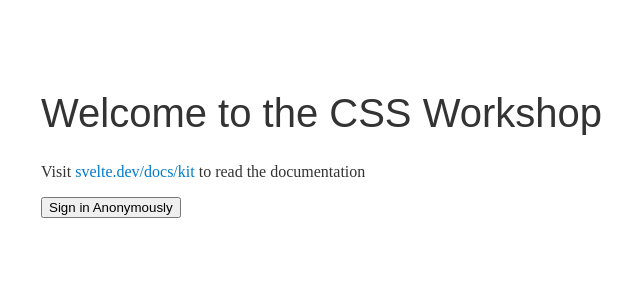
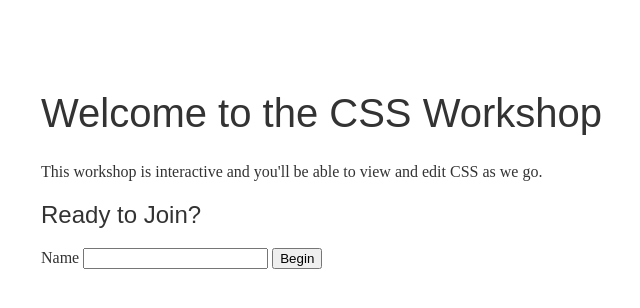
Before and after one commit to koflaherty/css-workshop, a SvelteKit app: page / in a window 1280 px wide. Shown: the top 308 px of the page, without its empty margins (239-879 px from the left). Built offline with nearby package versions, Linux system fonts and the light colour scheme; a web font is replaced by a local one.

Commit message:
save user display name to example

```diff
--- a/src/routes/+page.svelte
+++ b/src/routes/+page.svelte
@@ -1,11 +1,23 @@
 <script lang="ts">
 	import { goto } from '$app/navigation';
-	import { signPlayerIn } from '$lib/firebase';
+	import { signPlayerIn, realtimeDb } from '$lib/firebase';
+	import { getAuth, onAuthStateChanged, updateProfile } from 'firebase/auth';
+	import { ref, set } from 'firebase/database';
+
+	let name: string = '';
 
 	// Function to handle anonymous sign-in and navigation to landing page
 	const handleSignIn = async () => {
+		if (!name.trim()) { // Ensure the name is not just whitespace
+			alert('Name is required to sign in.');
+			return;
+		}
 		try {
-			await signPlayerIn(); // Sign in anonymously using firebase
+			const user = await signPlayerIn(); // Sign in anonymously using firebase
+			if (user) {
+				// Update the Firebase Auth profile with the user's name
+				await updateProfile(user, { displayName: name });
+			}
 			goto('/landing'); // Navigate to the landing page
 		} catch (error) {
 			console.error('Sign in error:', error);
@@ -14,10 +26,10 @@
 </script>
 
 <h1>Welcome to the CSS Workshop</h1>
-<p>
-	Visit <a href="https://svelte.dev/docs/kit">svelte.dev/docs/kit</a> to read the
-	documentation
-</p>
-
-<!-- Sign in button -->
-<button on:click={handleSignIn}>Sign in Anonymously</button>
+<p>This workshop is interactive and you'll be able to view and edit CSS as we go.</p>
+<h2>Ready to Join?</h2>
+<form on:submit|preventDefault={handleSignIn}>
+	<label for="name">Name</label>
+	<input type="text" id="name" bind:value={name} required />
+	<button type="submit">Begin</button>
+</form>
--- a/src/routes/admin/+page.svelte
+++ b/src/routes/admin/+page.svelte
@@ -7,7 +7,7 @@
 
 	let currentUser: any = null; // Holds the authenticated user
 	let loading = true; // To display a loading state
-	let examples: { uid: string, css: string, html: string }[] = []; // List of saved CSS examples
+	let examples: { uid: string, css: string, html: string, name: string }[] = []; // List of saved CSS examples with user names
 
 	// Pagination variables
 	let currentPage: number = 1;
@@ -48,7 +48,7 @@
 			const data = snapshot.val();
 			if (data) {
 				examples = Object.entries(data).map(([uid, value]: [string, any]) => {
-					return { uid, css: value.css || '', html: value.html || '' };
+					return { uid, css: value.css || '', html: value.html || '', name: value.name || 'Anonymous' };
 				});
 			} else {
 				examples = [];
@@ -93,7 +93,7 @@
 		<div class="grid">
 			{#each paginatedExamples as example (example.uid)}
 				<div class="grid-item">
-					<h3>{example.uid}</h3>
+					<h3>{example.name}</h3>
 					<iframe
 					  srcdoc={`<html><head><style>${example.css}</style></head><body>${example.html}</body></html>`}
 					  sandbox="allow-scripts"
```
Also changed, not shown: src/lib/components/FirebaseCssEditor.svelte (+7 -2 lines).
